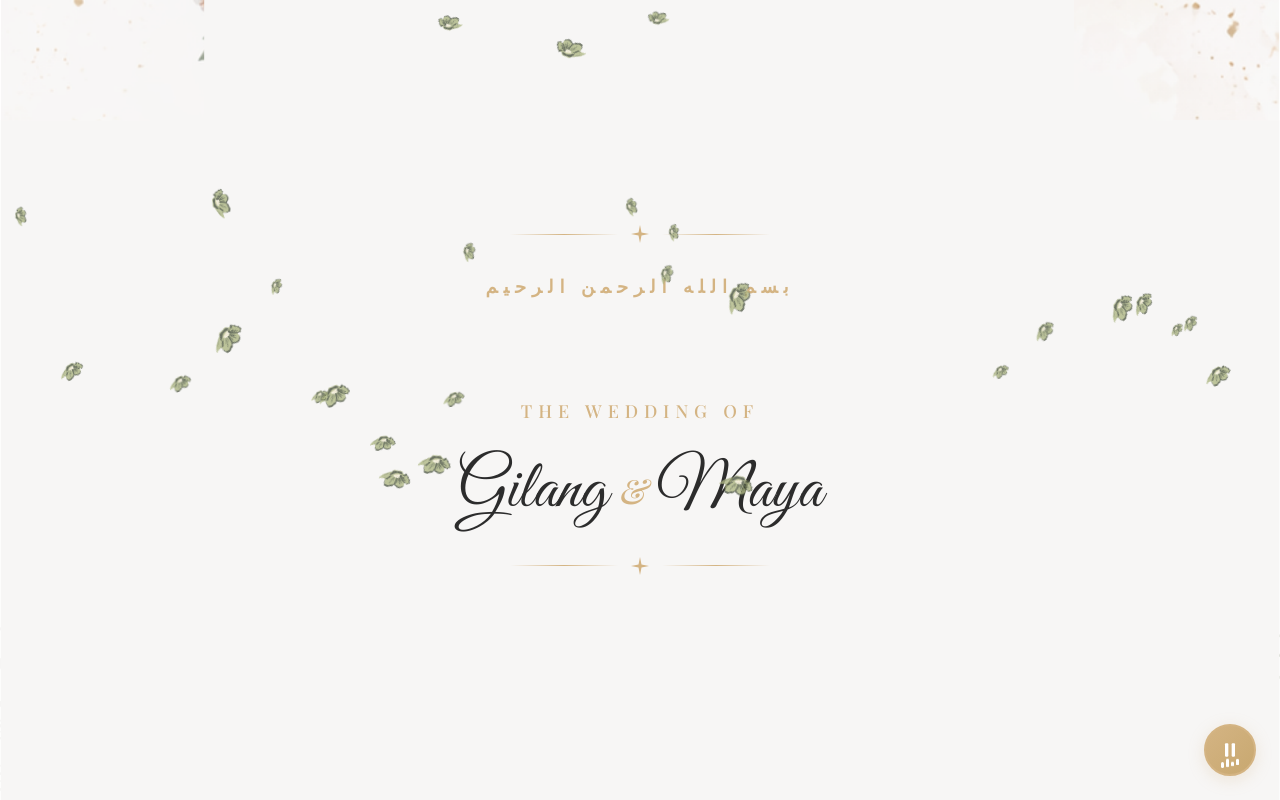
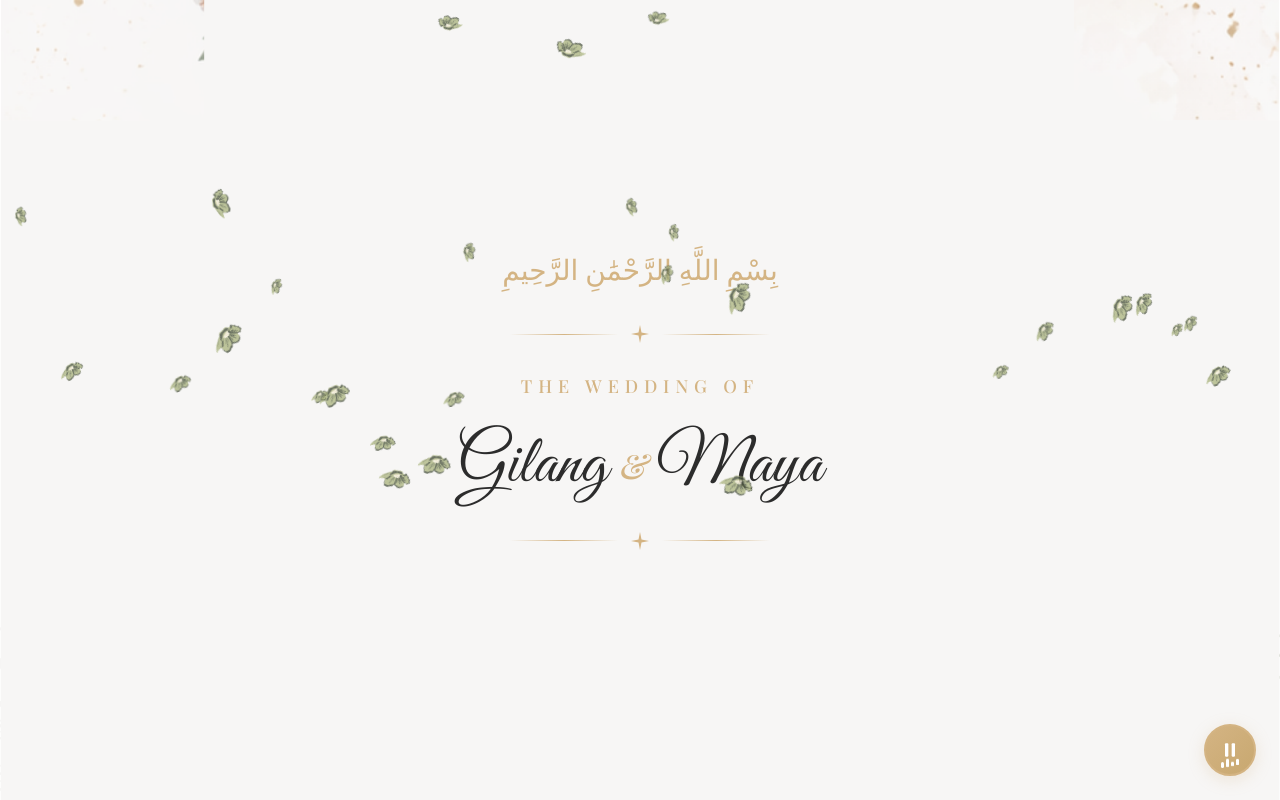
Before and after one commit to chozi0905/undangan, a Vue app: page / in a window 1280 px wide. Both pictures are taken after a click on the button "Buka Undangan". Shown: the top 800 px of the page. Built offline with nearby package versions, Linux system fonts and the light colour scheme.

Commit message:
benerin bismillah

```diff
--- a/src/components/Hero.vue
+++ b/src/components/Hero.vue
@@ -7,6 +7,9 @@ defineProps(['name'])
 <template>
   <section class="hero" :style="{ backgroundImage: `url(${bgHero})` }">
     <div class="hero-content">
+      <!-- Bismillah -->
+      <p class="bismillah">بِسْمِ اللَّهِ الرَّحْمَٰنِ الرَّحِيمِ</p>
+
       <!-- Top Ornament -->
       <div class="ornament-top">
         <div class="line"></div>
@@ -15,10 +18,6 @@ defineProps(['name'])
         </svg>
         <div class="line"></div>
       </div>
-      <!-- Bismillah -->
-      <h1 class="wedding-of">بسم الله الرحمن الرحيم</h1>
-      <br />
-      <br />
       <!-- THE WEDDING OF -->
       <p class="wedding-of">THE WEDDING OF</p>
 
@@ -82,6 +81,15 @@ defineProps(['name'])
   background: linear-gradient(to right, transparent, #d4b483, transparent);
 }
 
+/* Bismillah */
+.bismillah {
+  font-family: 'Amiri', serif;
+  font-size: clamp(20px, 5vw, 28px);
+  color: #d4b483;
+  margin-bottom: 10px;
+  direction: rtl;
+}
+
 /* THE WEDDING OF */
 .wedding-of {
   font-family: 'Playfair Display', serif;
--- a/src/components/Mempelai.vue
+++ b/src/components/Mempelai.vue
@@ -261,7 +261,7 @@ const bride = {
 .quran-title {
   font-family: 'Great Vibes', cursive;
   font-size: clamp(32px, 8vw, 48px);
-  color: #f8b4c4;
+  color: #d4b483;
   margin-bottom: 20px;
 }
 
```
